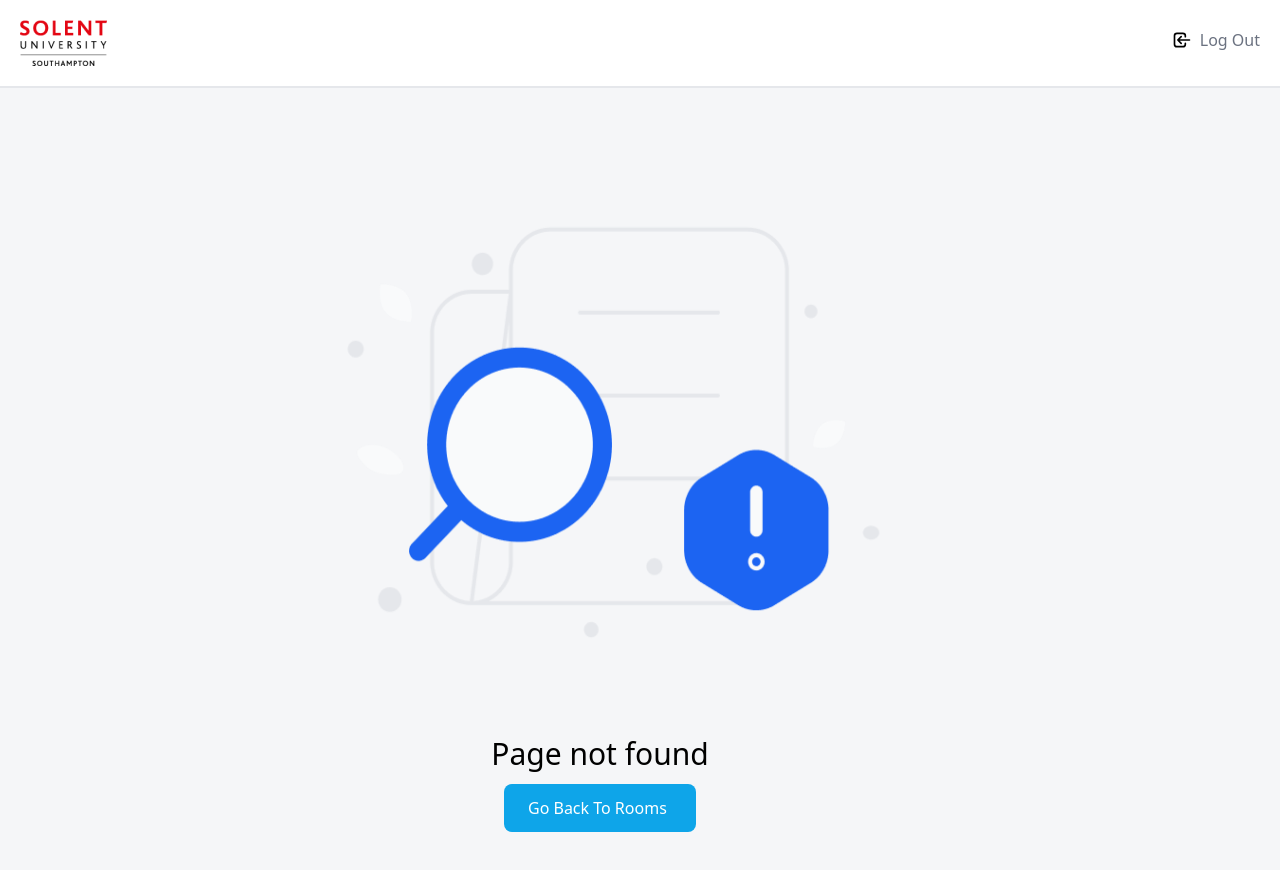
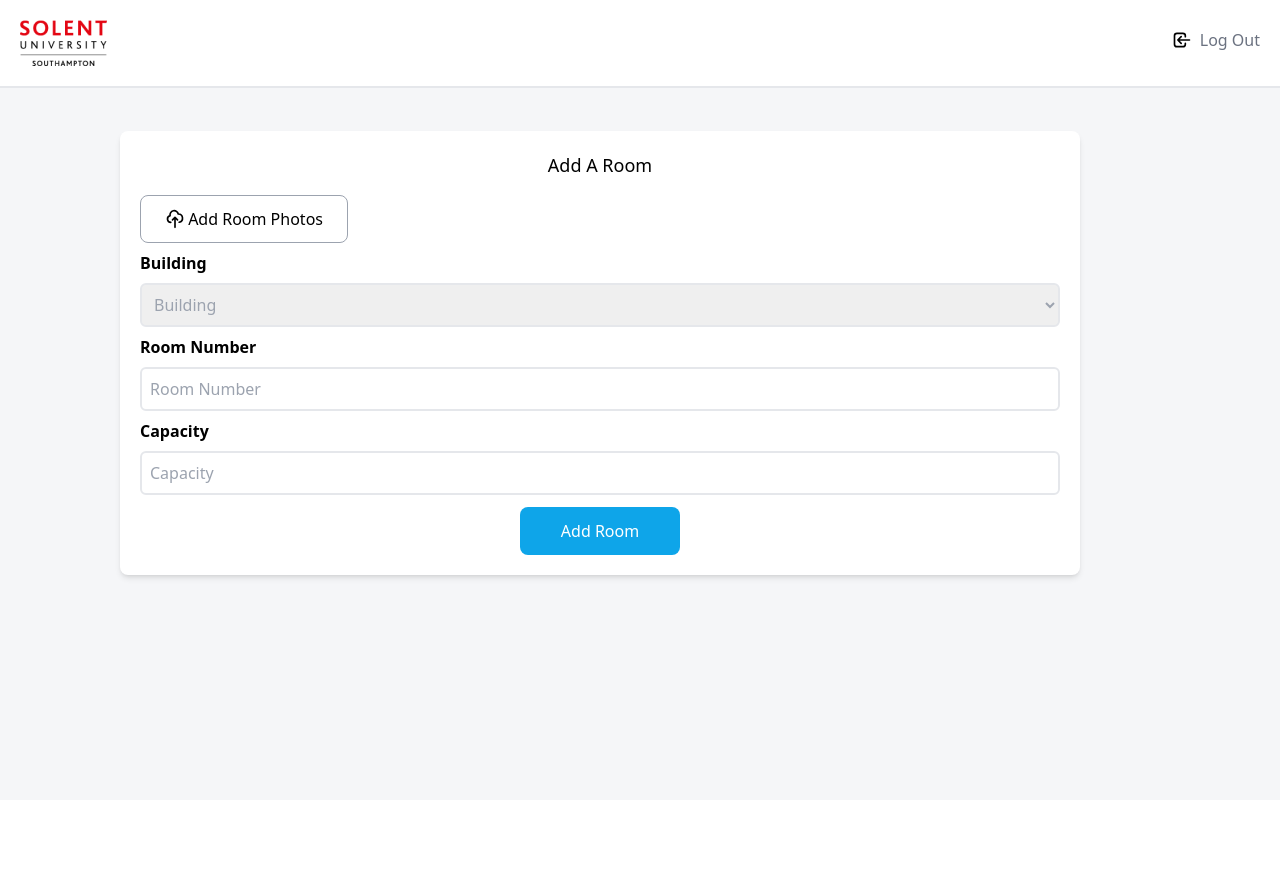
Before and after one commit to william-hayward/devops-week6, a Next.js app: page /create in a window 1280 px wide. Before the commit this address had no page. Shown: the top 870 px of the page. After the commit the page ends 800 px from the top, so only its background shows below. Built offline with nearby package versions, Linux system fonts and the light colour scheme; a web font is replaced by a local one.

Commit message:
weekly tutorial code ready

```diff
--- a/src/components/Filter.tsx
+++ b/src/components/Filter.tsx
@@ -9,7 +9,7 @@ const Section = ({children}) => (
   </div>
 );
 
-type FilterProp = {
+interface FilterProp {
   capacity: number;
   onSlide: (n: number | number[]) => unknown;
   onReset: () => unknown;
--- /dev/null
+++ b/src/pages/create.tsx
@@ -0,0 +1,11 @@
+import RoomForm from "../components/RoomForm";
+
+export default function Create() {
+  return (
+    <div className="max-w-[80%] mx-auto mt-11">
+      <div className="bg-white mx-auto mt-11 p-5 rounded-lg shadow-md">
+        <RoomForm />
+      </div>
+    </div>
+  );
+}
--- a/src/pages/index.js
+++ b/src/pages/index.tsx
@@ -5,6 +5,7 @@ import {
   XCircleIcon,
 } from "@heroicons/react/outline";
 import Head from "next/head";
+import Link from "next/link";
 import {useState} from "react";
 import Modal from "react-modal";
 import Filter from "../components/Filter";
@@ -39,10 +40,12 @@ export default function Home() {
       <Filter capacity={capacity} onSlide={handleSlide} onReset={handleReset} />
       <div className="min-w-full pr-20">
         <div className="max-w-[80%] mx-auto mt-11">
+
+
           <div>
-            <a onClick={() => setModalIsOpen(true)} className="blue-button">
-              <PlusIcon className="h-5 w-5" /> Add Room
-            </a>
+            <Link href="/create">
+              <a className="blue-button"><PlusIcon className="h-5 w-5" /> Add Room </a>
+            </Link>
           </div>
           <div className="bg-white mx-auto mt-11 p-5 rounded-lg shadow-md">
             <table className="min-w-full">
```
Also changed, not shown: src/mocks/data.js (+10 -6 lines), src/components/Button.tsx (renamed from src/components/Button.js), src/components/Header.tsx (renamed from src/components/Header.js), src/components/RoomForm.tsx (renamed from src/components/RoomForm.js), src/pages/404.tsx (renamed from src/pages/404.js), src/pages/_app.tsx (renamed from src/pages/_app.js), src/pages/about.tsx (renamed from src/pages/about.js), src/pages/room.tsx (renamed from src/pages/room.js).
